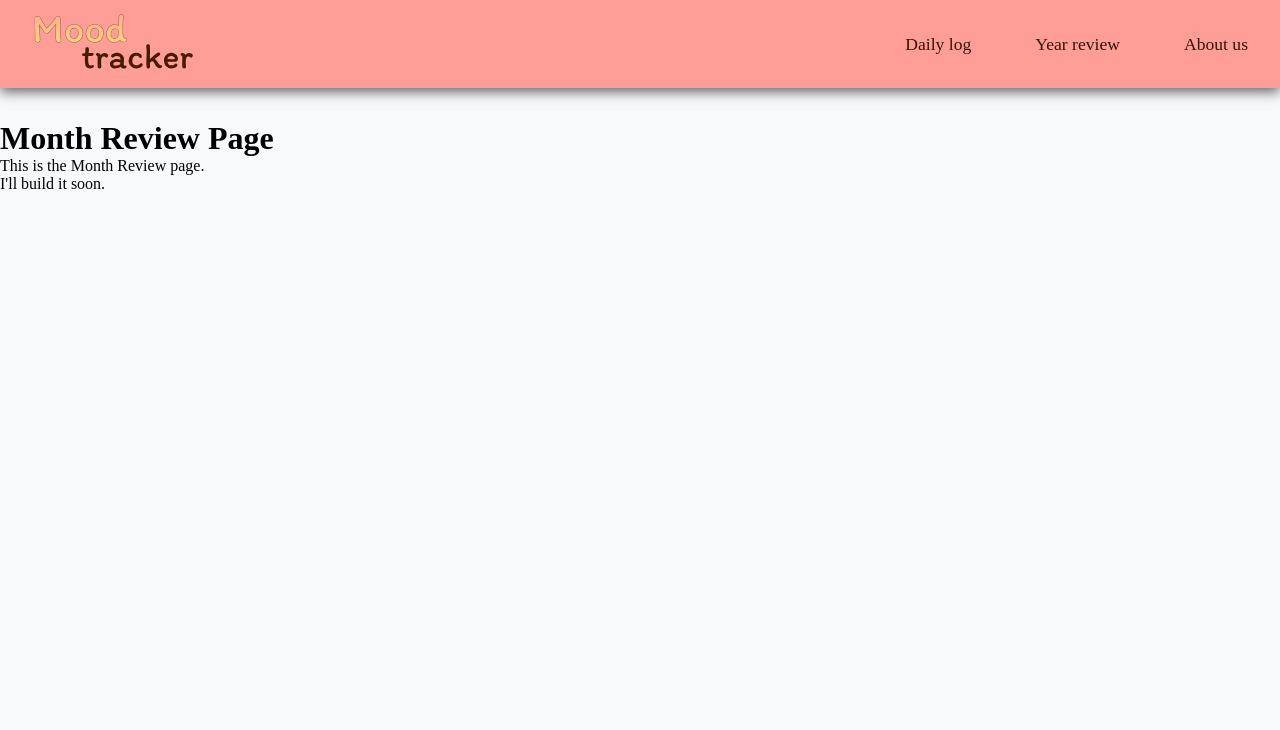
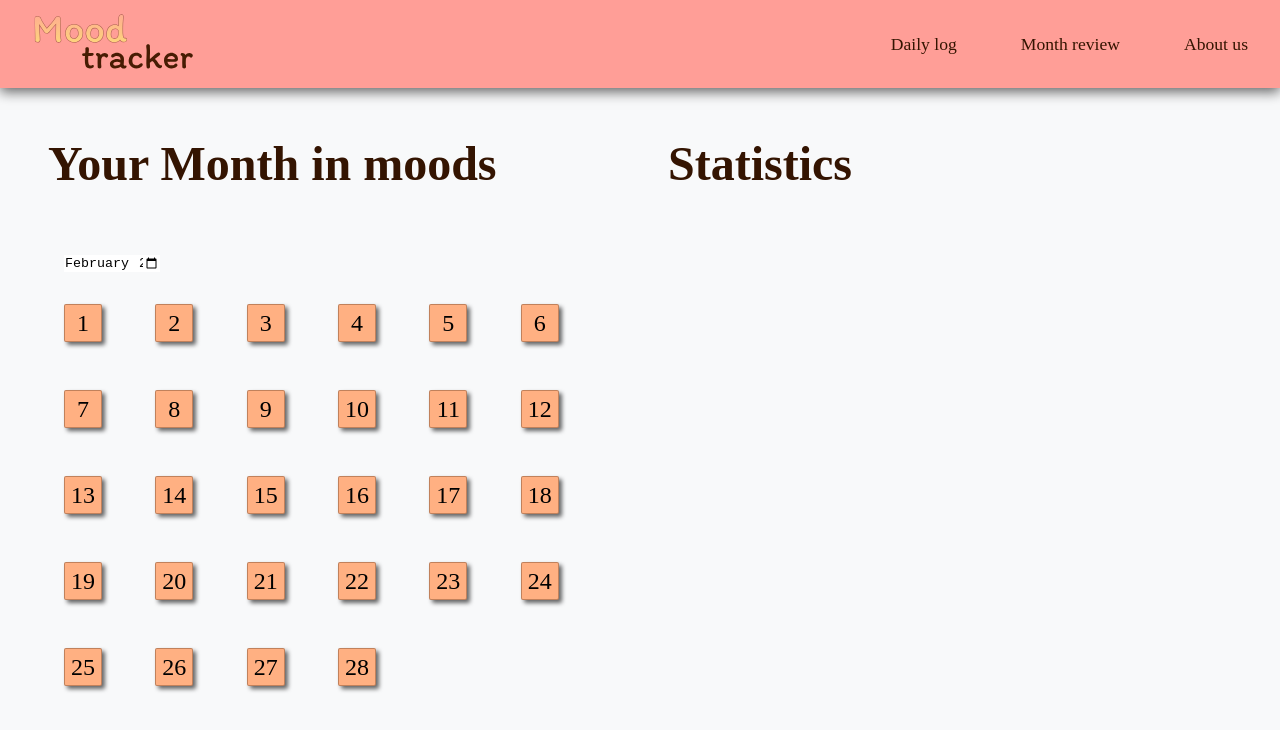
Before and after one commit to Elisabeth039/Mood-tracker, a React (Vite) app: page /month-review in a window 1280 px wide. Shown: the top 730 px of the page. Built offline with nearby package versions, Linux system fonts and the light colour scheme.

Commit message:
feat(month-review): add month picker and basic calendar grid, small fixes

```diff
--- a/src/App.css
+++ b/src/App.css
@@ -29,6 +29,15 @@ body{
   grid-column: 1;
   color: var(--dark-brown);
   padding: 1rem;
+  margin-left: 2rem;
   font-size: 3rem;
   font-weight:600;
 }
+
+.heading {
+  grid-column: 2;
+  color: var(--dark-brown);
+  padding: 1rem;
+  font-size: 3rem;
+  font-weight:600;
+}
--- /dev/null
+++ b/src/components/Calendar.jsx
@@ -0,0 +1,42 @@
+import {useEffect, useState} from 'react';
+import '../styles/Calendar.css'
+import '../App.css'
+
+export default function Calendar () {
+  const [selectedMonth, setSelectedMonth] = useState (() =>{
+    const now = new Date();
+    return `${now.getFullYear()}-${String(now.getMonth() + 1).padStart(2,"0")}`;
+  });
+
+  const [days, setDays] = useState([]);
+
+  useEffect(()=> {
+    const[year, month] = selectedMonth.split('-').map(Number);
+    const totalDays = new Date(year, month, 0).getDate();
+
+    const calendarDays = [];
+    for (let day = 1; day <= totalDays; day++) {
+      calendarDays.push({ day });
+    }
+
+    setDays(calendarDays);
+  }, [selectedMonth]);
+
+  return (
+    <div className="calendar-container">
+        <input
+        className='month-picker'
+        type='month'
+        value={selectedMonth}
+        onChange={(e) => setSelectedMonth(e.target.value)}
+        />
+        <div className='calendar'>
+          {days.map((item, index) => (
+            <div className='day' key={index}>
+              {item.day}
+          </div>
+          ))}
+        </div>
+    </div>
+  );
+}
--- a/src/components/Header.jsx
+++ b/src/components/Header.jsx
@@ -16,7 +16,7 @@ export default function Header() {
                 <Link to="/">Daily log</Link>
               </li>
               <li>
-                <Link to="/month-review">Year review</Link>
+                <Link to="/month-review">Month review</Link>
               </li>
               <li>
                 <Link to="/about-us">About us</Link>
--- a/src/pages/MonthReview.jsx
+++ b/src/pages/MonthReview.jsx
@@ -1,9 +1,12 @@
+import Calendar from '../components/Calendar.jsx';
+import '../App.css';
+
 function MonthReview() {
   return (
-    <div >
-      <h1>Month Review Page</h1>
-      <p>This is the Month Review page.</p>
-      <p>I'll build it soon.</p>
+    <div className="main-content" >
+      <p className="greeting">Your Month in moods</p>
+      <p className='heading'>Statistics</p>
+      <Calendar/>
     </div>
   );
 }
--- /dev/null
+++ b/src/styles/Calendar.css
@@ -0,0 +1,32 @@
+.calendar-container{
+  display: flex;
+  flex-direction: column;
+  grid-column: 1;
+  gap:2rem;
+  padding: 1.5rem 4rem;
+  min-height: 8rem;
+}
+
+.month-picker{
+  width: 6rem;
+  border: none;
+}
+
+.calendar{
+  display: grid;
+  grid-template-columns: repeat(6, 1fr);
+  gap: 3rem;
+  column-gap: 3rem;
+}
+
+.day{
+  aspect-ratio: 1/1;
+  background-color: var(--orange);
+  height: 2.25rem;
+  border: 1px solid color-mix(in srgb, var(--dark-brown) 30%, transparent);
+  font-size: 1.5rem;
+  border-radius: 2px;
+  align-content: center;
+  text-align: center;
+  box-shadow: 3px 3px 4px rgb(0, 0, 0, 0.6);
+}
```
